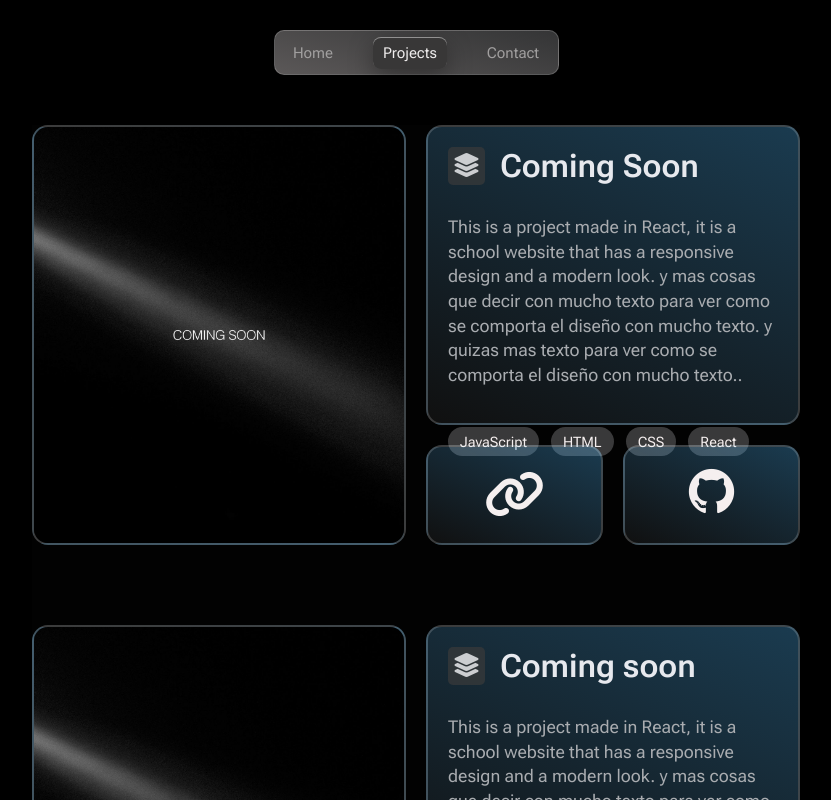
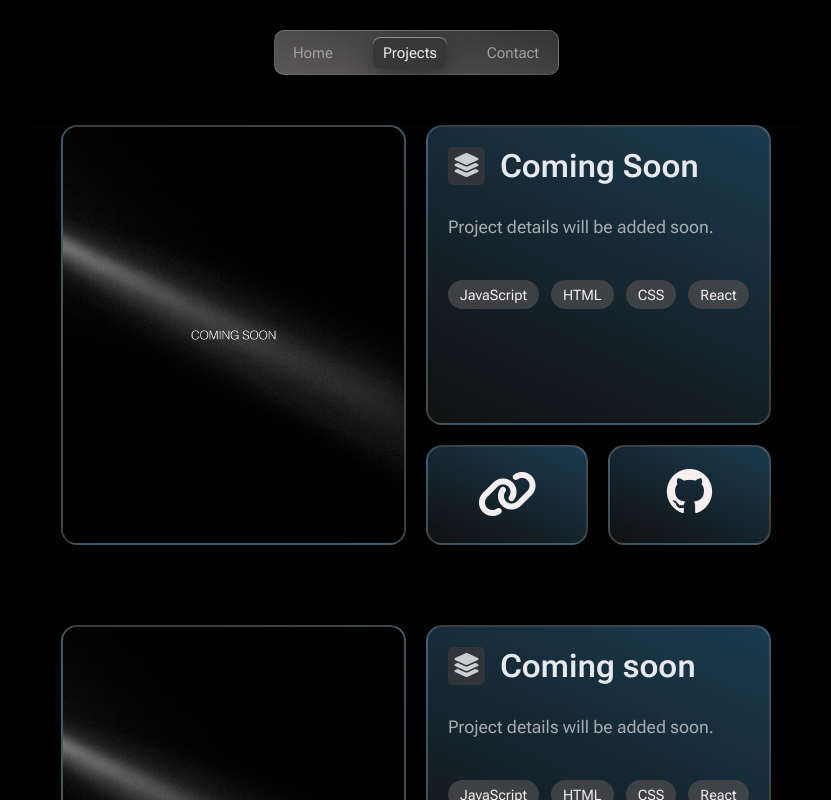
Before and after one commit to Marcodggz/portfolio, a React (Vite) app: page /projects in a window 1280 px wide. Shown: the top 800 px of the page, without its empty margins (224-1055 px from the left). Built offline with nearby package versions, Linux system fonts and the light colour scheme.

Commit message:
chore: update portfolio metadata and placeholder content

```diff
--- a/index.html
+++ b/index.html
@@ -8,7 +8,8 @@
     <link href="https://fonts.googleapis.com/css2?family=Roboto+Flex:opsz,wght@8..144,100..1000&display=swap" rel="stylesheet" />
     <link rel="stylesheet" href="https://cdnjs.cloudflare.com/ajax/libs/font-awesome/6.5.1/css/all.min.css" />
     <link rel="stylesheet" href="https://cdn.jsdelivr.net/gh/devicons/devicon@latest/devicon.min.css" />
-    <title>portfolio</title>
+    <title>Marco Dominguez — Frontend Developer Portfolio</title>
+    <meta name="description" content="Personal portfolio of Marco Dominguez, a frontend developer building with React, TypeScript and Vite." />
   </head>
   <body>
     <div id="root"></div>
--- a/src/components/contact/LinkedInSection/LinkedInSection.tsx
+++ b/src/components/contact/LinkedInSection/LinkedInSection.tsx
@@ -6,7 +6,7 @@ const LinkedInSection: React.FC = () => {
     <div className={styles.linkedin}>
       <a
         className={styles.url}
-        href="https://www.linkedin.com"
+        href="https://www.linkedin.com/in/marcodggz/"
         target="_blank"
         rel="noopener noreferrer"
         aria-label="LinkedIn profile"
--- a/src/data/projects.ts
+++ b/src/data/projects.ts
@@ -4,8 +4,7 @@ import soonImage from '../assets/soon.jpg'
 export const projects: ProjectData[] = [
   {
     title: 'Coming Soon',
-    description:
-      'This is a project made in React, it is a school website that has a responsive design and a modern look. y mas cosas que decir con mucho texto para ver como se comporta el diseño con mucho texto. y quizas mas texto para ver como se comporta el diseño con mucho texto..',
+    description: 'Project details will be added soon.',
     image: soonImage,
     imageAlt: 'Soon',
     technologies: ['JavaScript', 'HTML', 'CSS', 'React'],
@@ -14,8 +13,7 @@ export const projects: ProjectData[] = [
   },
   {
     title: 'Coming soon',
-    description:
-      'This is a project made in React, it is a school website that has a responsive design and a modern look. y mas cosas que decir con mucho texto para ver como se comporta el diseño con mucho texto. y quizas mas texto para ver como se comporta el diseño con mucho texto.',
+    description: 'Project details will be added soon.',
     image: soonImage,
     imageAlt: 'Soon',
     technologies: ['JavaScript', 'HTML', 'CSS', 'React'],
@@ -24,8 +22,7 @@ export const projects: ProjectData[] = [
   },
   {
     title: 'Coming Soon',
-    description:
-      'This is a project made in React, it is a school website that has a responsive design and a modern look. y mas cosas que decir con mucho texto para ver como se comporta el diseño con mucho texto. y quizas mas texto para ver como se comporta el diseño con mucho texto.',
+    description: 'Project details will be added soon.',
     image: soonImage,
     imageAlt: 'Soon',
     technologies: ['JavaScript', 'HTML', 'CSS', 'React'],
```
